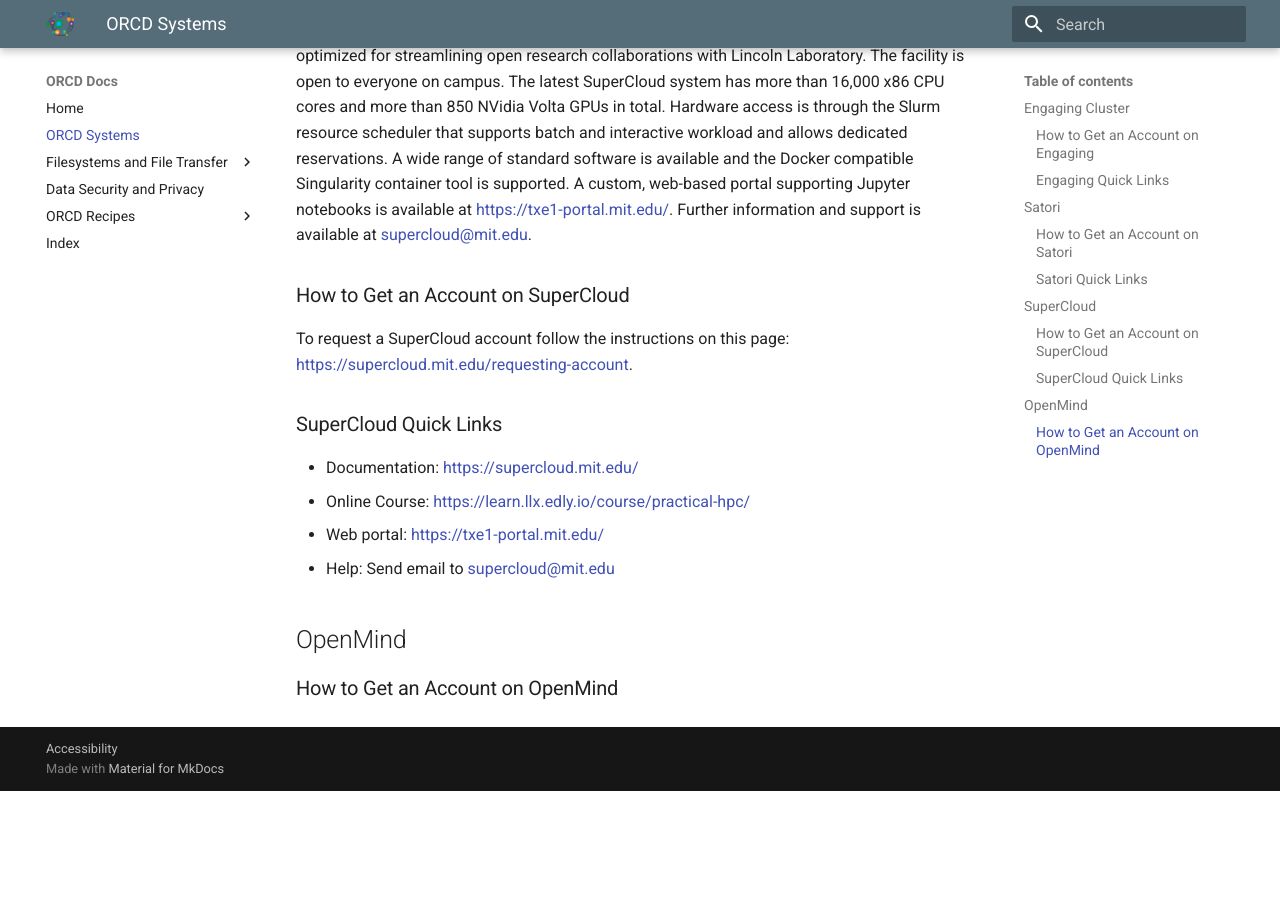
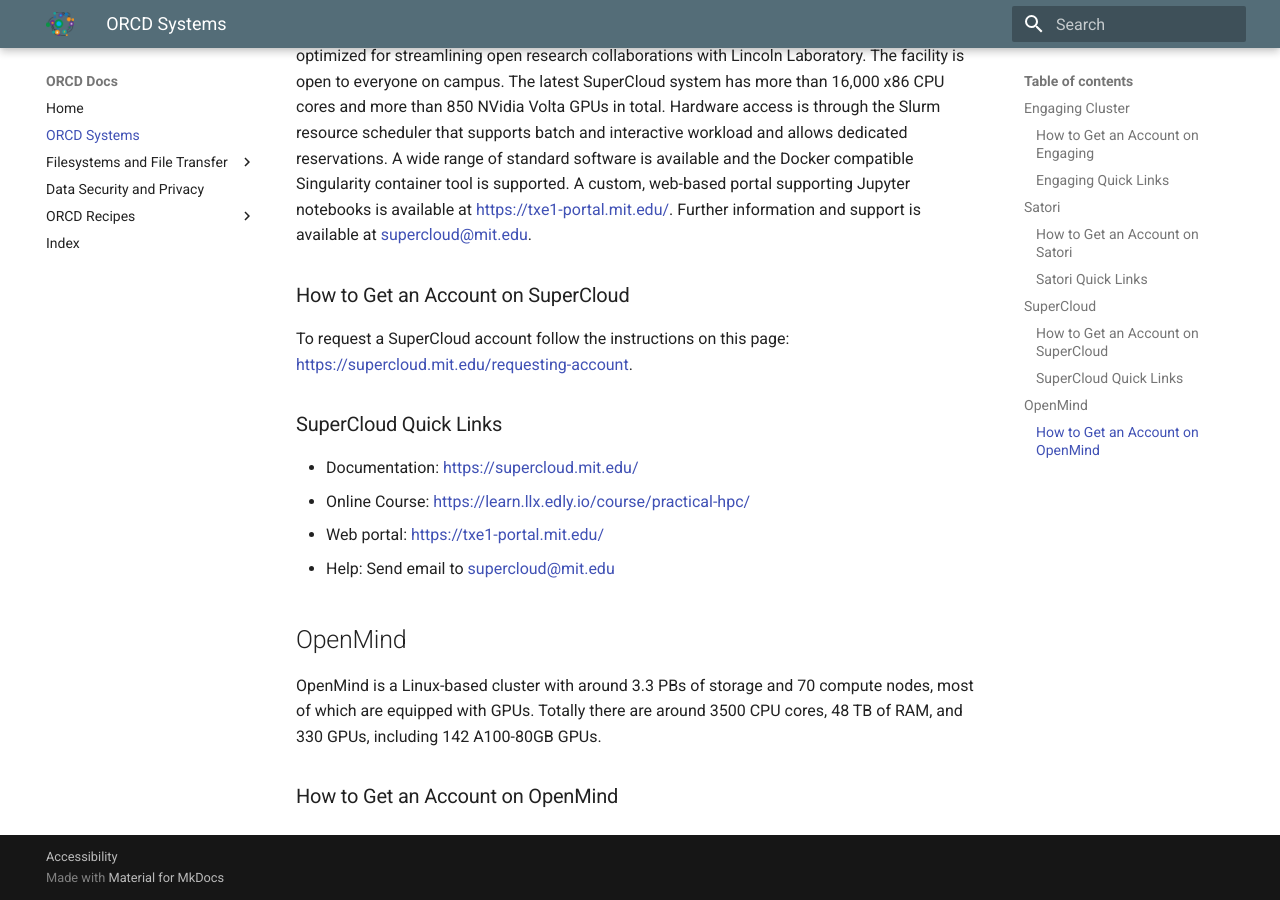
Before and after one commit to mit-orcd/orcd-docs-edit, an MkDocs documentation site: the page built from docs/orcd-systems.md, in a window 1280 px wide and 900 px high, scrolled down 1800 px. Built offline with MkDocs 1.6.1 and Material for MkDocs 9.7.7, drawn with Linux system fonts in a browser that asks for light colours; before the commit the page ends 2591 px from its top, so only the background shows below that.

Commit message:
Update orcd-systems.md
Edit OM

```diff
--- a/docs/orcd-systems.md
+++ b/docs/orcd-systems.md
@@ -86,4 +86,6 @@
 
 ## OpenMind
 
+OpenMind is a Linux-based cluster with around 3.3 PBs of storage and 70 compute nodes, most of which are equipped with GPUs. Totally there are around 3500 CPU cores, 48 TB of RAM, and 330 GPUs, including 142 A100-80GB GPUs.
+
 ### How to Get an Account on OpenMind
```
